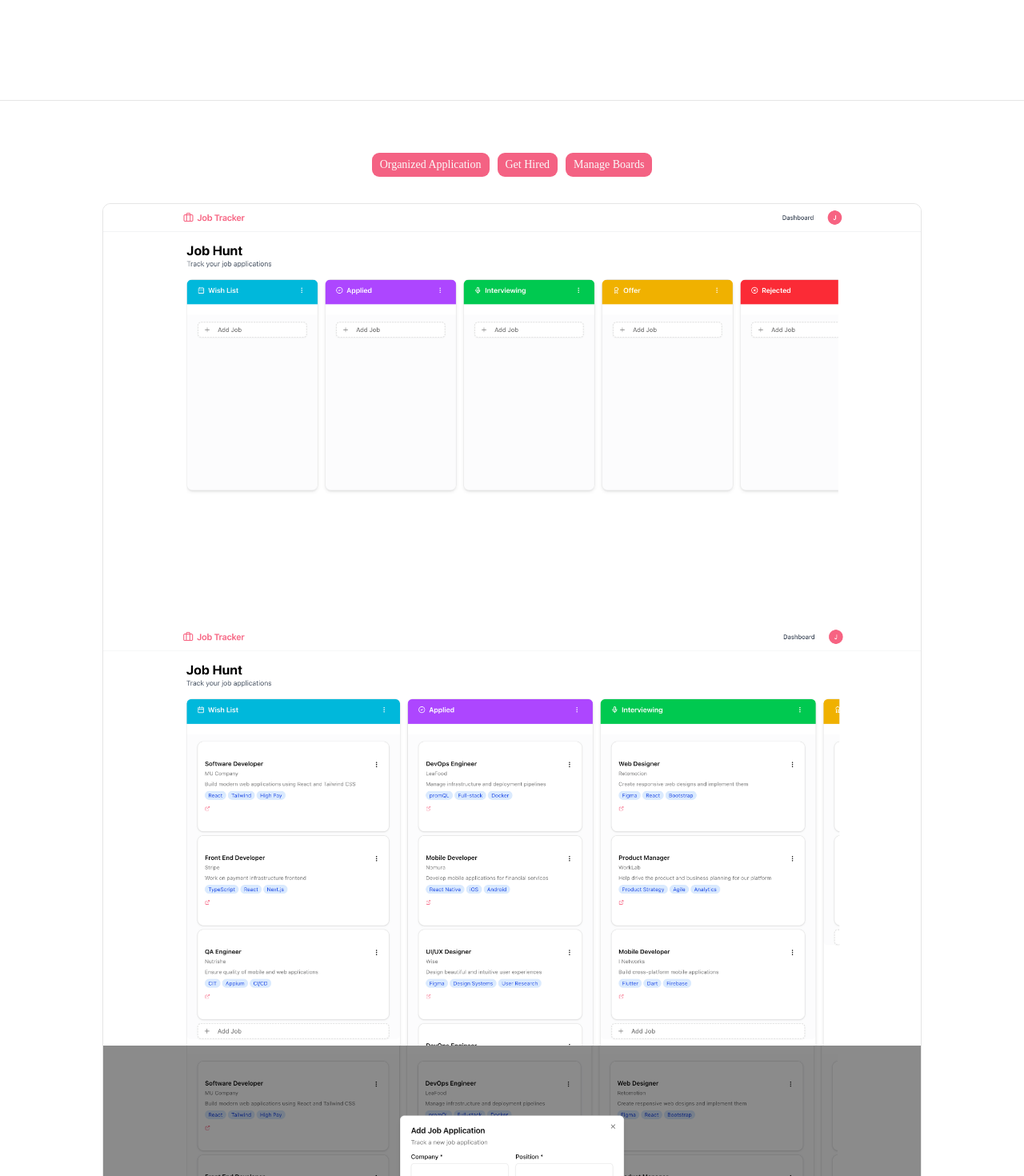
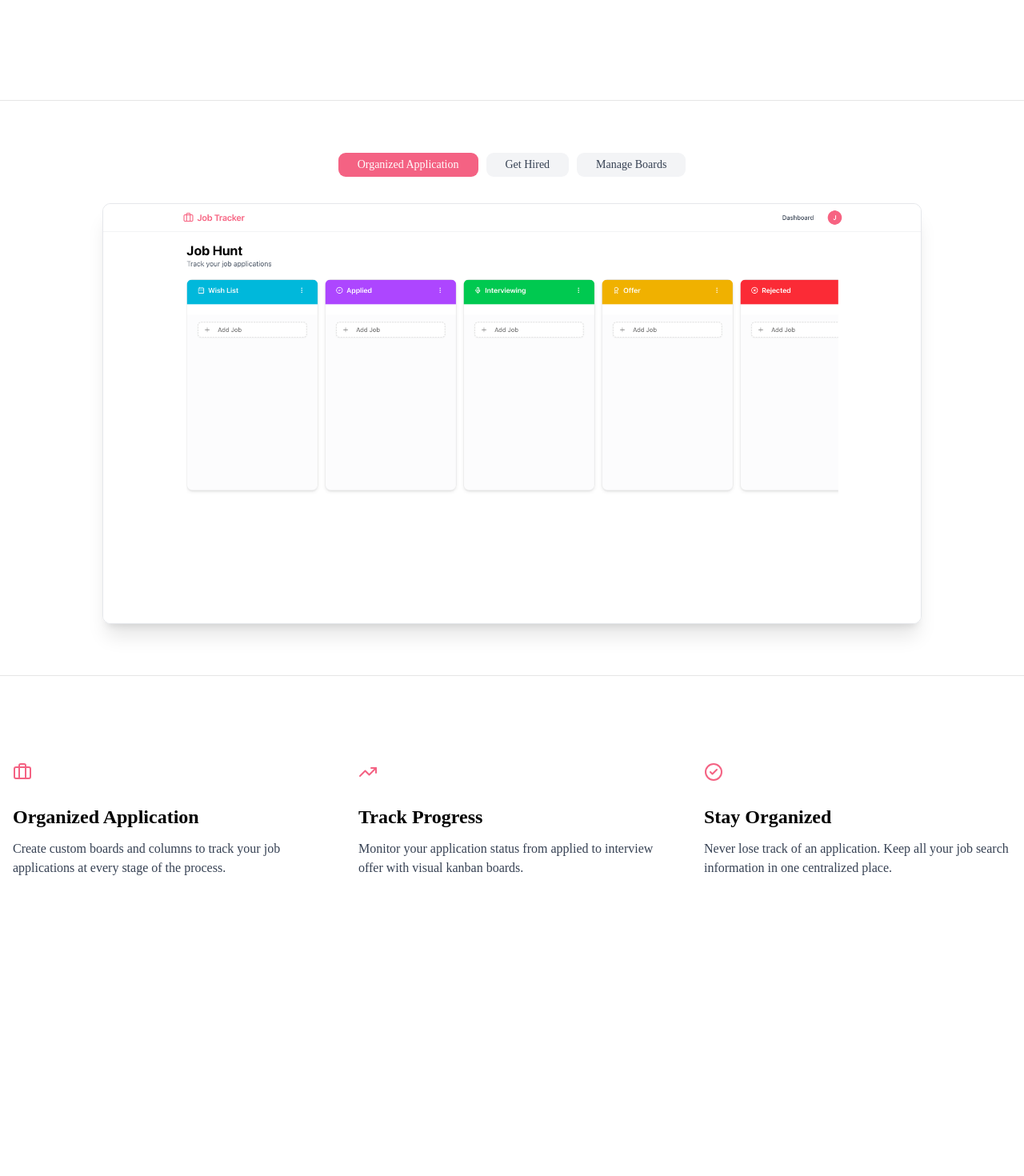
Before and after one commit to Misskhat/job-application-tracker, a Next.js app: page / in a window 1280 px wide. Shown: the part 380-1850 px from the top of the page at 80% size. After the commit the page ends 1573 px from the top, so only its background shows below. Built offline with nearby package versions, Linux system fonts and the light colour scheme.

Commit message:
hero image section seperate and added features section

```diff
--- a/src/app/page.tsx
+++ b/src/app/page.tsx
@@ -1,7 +1,7 @@
-import Image from "next/image";
 import { Button } from "../components/ui/button";
-import { ArrowRight } from "lucide-react";
+import { ArrowRight, Briefcase, CheckCircle2, TrendingUp } from "lucide-react";
 import Link from "next/link";
+import ImageTabs from "../components/ImageTabs/ImageTabs";
 
 export default function Home() {
   return (
@@ -31,34 +31,47 @@
           </div>
         </section>
         {/* Hero Images section with tabs */}
-        <section className="border-t bg-white py-16">
+        <ImageTabs></ImageTabs>
+
+        {/* Features section */}
+        <section className="border-t bg-white py-24">
           <div className="container mx-auto px-4">
-            <div className="mx-auto max-w-6xl">
-              <div className="flex gap-2 justify-center mb-8">
-                {/* Tabs */}
-                <Button>Organized Application</Button>
-                <Button>Get Hired</Button>
-                <Button>Manage Boards</Button>
+            <div className="grid gap-12 md:grid-cols-3">
+              <div className="flex flex-col">
+                <div className="mb-4 inline-flex h-12 w-12 items-center">
+                  <Briefcase className="h-6 w-6 text-primary"></Briefcase>
+                </div>
+                <h3 className="mb-3 text-2xl font-semibold text-black">
+                  Organized Application
+                </h3>
+                <p className="text-gray-700">
+                  Create custom boards and columns to track your job
+                  applications at every stage of the process.
+                </p>
               </div>
-              <div className="relative mx-auto max-w-5xl overflow-hidden rounded-lg border">
-                <Image
-                  src={"/hero-images/hero1.png"}
-                  alt="Organized Application"
-                  width={1220}
-                  height={800}
-                />
-                <Image
-                  src={"/hero-images/hero2.png"}
-                  alt="Organized Application"
-                  width={1220}
-                  height={800}
-                />
-                <Image
-                  src={"/hero-images/hero3.png"}
-                  alt="Organized Application"
-                  width={1220}
-                  height={800}
-                />
+              <div className="flex flex-col">
+                <div className="mb-4 inline-flex h-12 w-12 items-center">
+                  <TrendingUp className="h-6 w-6 text-primary"></TrendingUp>
+                </div>
+                <h3 className="mb-3 text-2xl font-semibold text-black">
+                  Track Progress
+                </h3>
+                <p className="text-gray-700">
+                  Monitor your application status from applied to interview
+                  offer with visual kanban boards.
+                </p>
+              </div>
+              <div className="flex flex-col">
+                <div className="mb-4 inline-flex h-12 w-12 items-center">
+                  <CheckCircle2 className="h-6 w-6 text-primary"></CheckCircle2>
+                </div>
+                <h3 className="mb-3 text-2xl font-semibold text-black">
+                  Stay Organized
+                </h3>
+                <p className="text-gray-700">
+                  Never lose track of an application. Keep all your job search
+                  information in one centralized place.
+                </p>
               </div>
             </div>
           </div>
--- /dev/null
+++ b/src/components/ImageTabs/ImageTabs.tsx
@@ -0,0 +1,67 @@
+"use client";
+import React, { useState } from "react";
+import { Button } from "../ui/button";
+import Image from "next/image";
+
+const ImageTabs = () => {
+  const [activeTab, setActiveTab] = useState("organized"); //organized, hired, boards
+  return (
+    <div>
+      <section className="border-t bg-white py-16">
+        <div className="container mx-auto px-4">
+          <div className="mx-auto max-w-6xl">
+            <div className="flex gap-2 justify-center mb-8">
+              {/* Tabs */}
+              <Button
+                onClick={() => setActiveTab("organized")}
+                className={`rounded-lg px-6 py-3 font-medium text-sm transition-colors ${activeTab === "organized" ? "bg-primary text-white" : "bg-gray-100 text-gray-700 hover:bg-gray-200"}`}
+              >
+                Organized Application
+              </Button>
+              <Button
+                onClick={() => setActiveTab("hired")}
+                className={`rounded-lg px-6 py-3 font-medium text-sm transition-colors ${activeTab === "hired" ? "bg-primary text-white" : "bg-gray-100 text-gray-700 hover:bg-gray-200"}`}
+              >
+                Get Hired
+              </Button>
+              <Button
+                onClick={() => setActiveTab("boards")}
+                className={`rounded-lg px-6 py-3 font-medium text-sm transition-colors ${activeTab === "boards" ? "bg-primary text-white" : "bg-gray-100 text-gray-700 hover:bg-gray-200"}`}
+              >
+                Manage Boards
+              </Button>
+            </div>
+            <div className="relative mx-auto max-w-5xl overflow-hidden rounded-lg border border-gray-200 shadow-xl">
+              {activeTab === "organized" && (
+                <Image
+                  src={"/hero-images/hero1.png"}
+                  alt="Organized Application"
+                  width={1220}
+                  height={800}
+                />
+              )}
+              {activeTab === "hired" && (
+                <Image
+                  src={"/hero-images/hero2.png"}
+                  alt="Organized Application"
+                  width={1220}
+                  height={800}
+                />
+              )}
+              {activeTab === "boards" && (
+                <Image
+                  src={"/hero-images/hero3.png"}
+                  alt="Organized Application"
+                  width={1220}
+                  height={800}
+                />
+              )}
+            </div>
+          </div>
+        </div>
+      </section>
+    </div>
+  );
+};
+
+export default ImageTabs;
```
